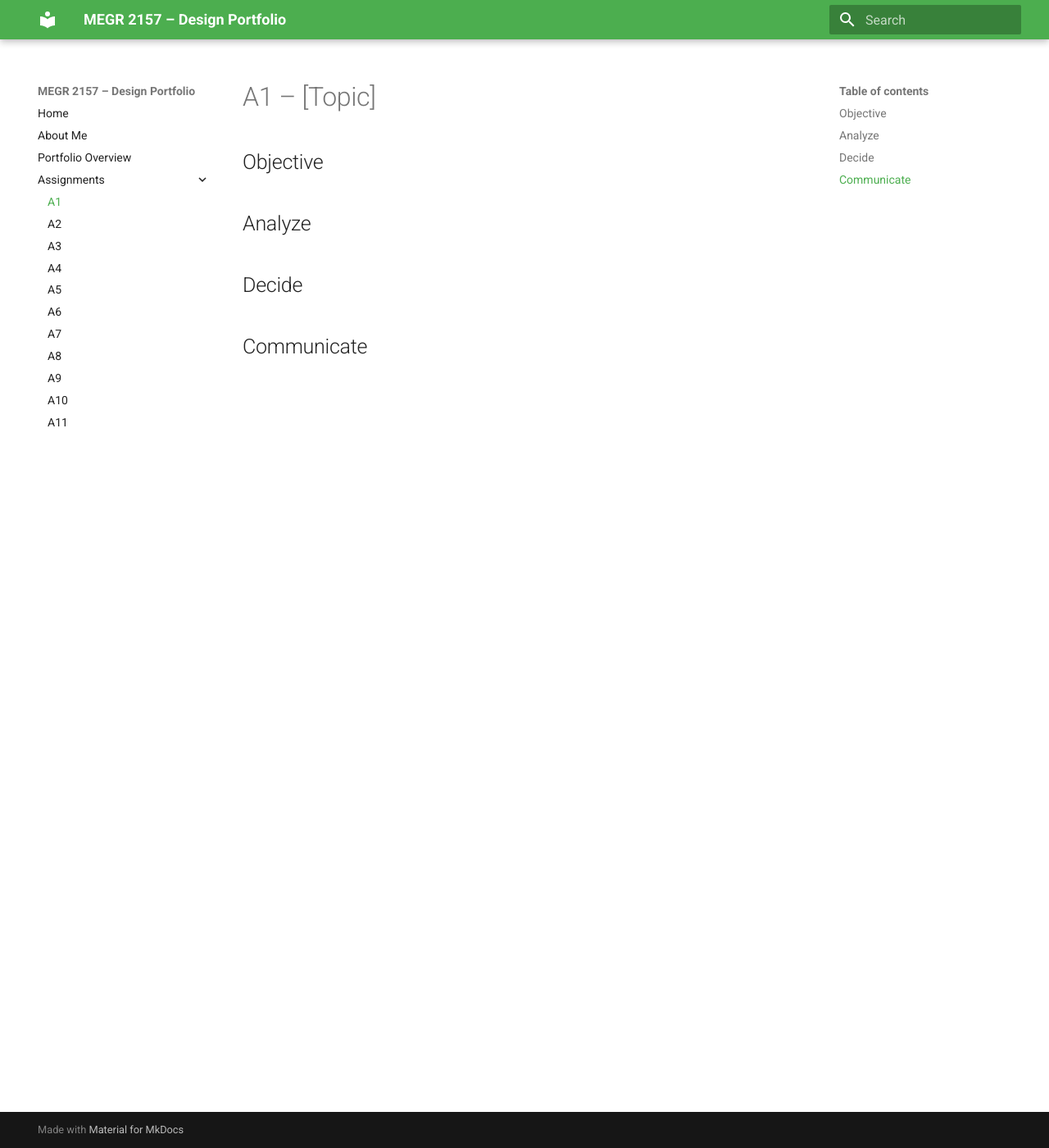
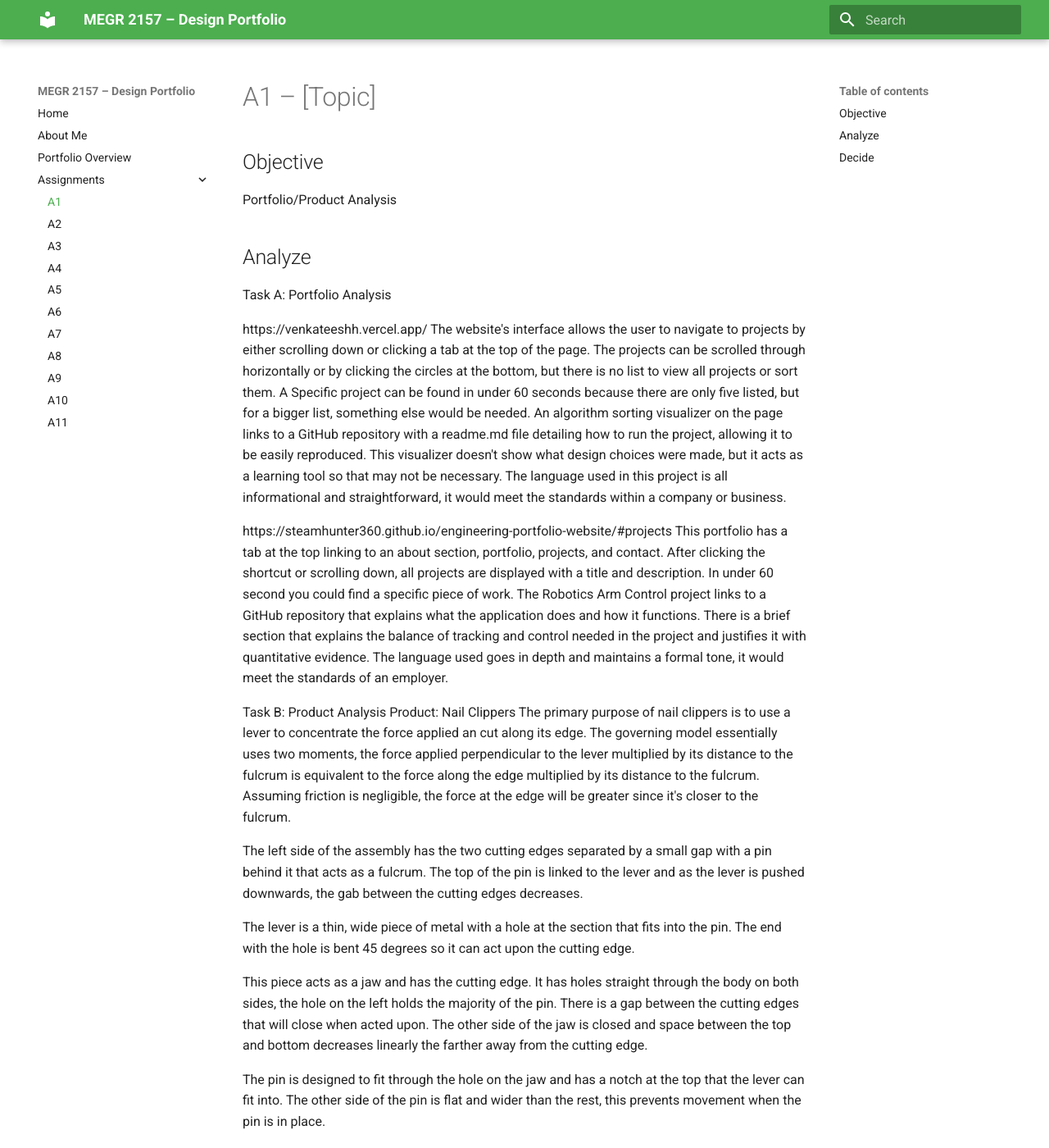
Before and after one commit to DillonK-spec/megr2157-portfolio, an MkDocs documentation site: the page built from docs/assignments/A01/index.md, in a window 1280 px wide and 1400 px high. Shown: the whole window at 82% size. Built offline with MkDocs 1.6.1 and Material for MkDocs 9.7.7, drawn with Linux system fonts in a browser that asks for light colours; some of the changed text lies outside the part shown.

Commit message:
Update index.md

```diff
--- a/docs/assignments/A01/index.md
+++ b/docs/assignments/A01/index.md
@@ -1,12 +1,35 @@
 # A1 – [Topic]
 
 ## Objective
-
+Portfolio/Product Analysis
 
 ## Analyze
+Task A: Portfolio Analysis
 
+https://venkateeshh.vercel.app/
+The website's interface allows the user to navigate to projects by either scrolling down or clicking a tab at the top of the page. The projects can be scrolled through horizontally or by clicking the circles at the bottom, but there is no list to view all projects or sort them. A Specific project can be found in under 60 seconds because there are only five listed, but for a bigger list, something else would be needed. An algorithm sorting visualizer on the page links to a GitHub repository with a readme.md file detailing how to run the project, allowing it to be easily reproduced. This visualizer doesn't show what design choices were made, but it acts as a learning tool so that may not be necessary. The language used in this project is all informational and straightforward, it would meet the standards within a company or business.
+
+https://steamhunter360.github.io/engineering-portfolio-website/#projects
+This portfolio has a tab at the top linking to an about section, portfolio, projects, and contact. After clicking the shortcut or scrolling down, all projects are displayed with a title and description. In under 60 second you could find a specific piece of work. The Robotics Arm Control project links to a GitHub repository that explains what the application does and how it functions. There is a brief section that explains the balance of tracking and control needed in the project and justifies it with quantitative evidence. The language used goes in depth and maintains a formal tone, it would meet the standards of an employer.
+
+Task B: Product Analysis
+Product: Nail Clippers
+The primary purpose of nail clippers is to use a lever to concentrate the force applied an cut along its edge. The governing model essentially uses two moments, the force applied perpendicular to the lever multiplied by its distance to the fulcrum is equivalent to the force along the edge multiplied by its distance to the fulcrum. Assuming friction is negligible, the force at the edge will be greater since it's closer to the fulcrum.
+
+The left side of the assembly has the two cutting edges separated by a small gap with a pin behind it that acts as a fulcrum. The top of the pin is linked to the lever and as the lever is pushed downwards, the gab between the cutting edges decreases.
+
+The lever is a thin, wide piece of metal with a hole at the section that fits into the pin. The end with the hole is bent 45 degrees so it can act upon the cutting edge.
+
+This piece acts as a jaw and has the cutting edge. It has holes straight through the body on both sides, the hole on the left holds the majority of the pin. There is a gap between the cutting edges that will close when acted upon. The other side of the jaw is closed and space between the top and bottom decreases linearly the farther away from the cutting edge.
+
+The pin is designed to fit through the hole on the jaw and has a notch at the top that the lever can fit into. The other side of the pin is flat and wider than the rest, this prevents movement when the pin is in place.
+
+These nail clippers have a patent number US2664624A and were invented by William E Basset. This machine's purpose can also be achieved by by using two levers, similar to scissors, and adding a curved blade. Another option would be using something akin to a small sawblade to cut nails, the product could clamp to the nails then move against a surface. A deliberate choice with nail cutters is the curved cutting surface, it's designed to wrap around the edge of the finger or toe.
 
 ## Decide
 
+The homepage already does its intended purpose, it relays that this portfolio is a working record for MEGR 2157. It explains how assignments are centered around three pillars, analyze, decide, and communicate. This provides context for the reader and gives info on as to what to expect. The actual content and structure should be kept for this page.
 
-## Communicate
+The homepage's section labels were changed to in order to separate the content more drastically.
+
+I intend to fully document my reasoning when making engineering decisions and justify them.
```
